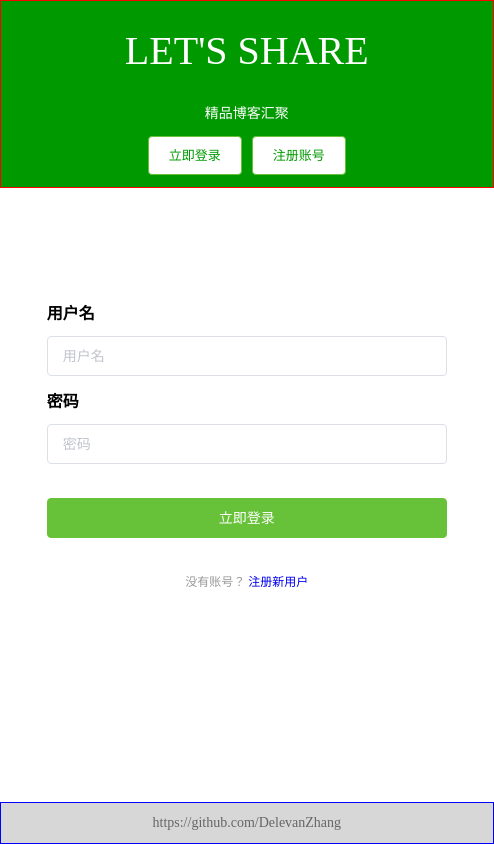
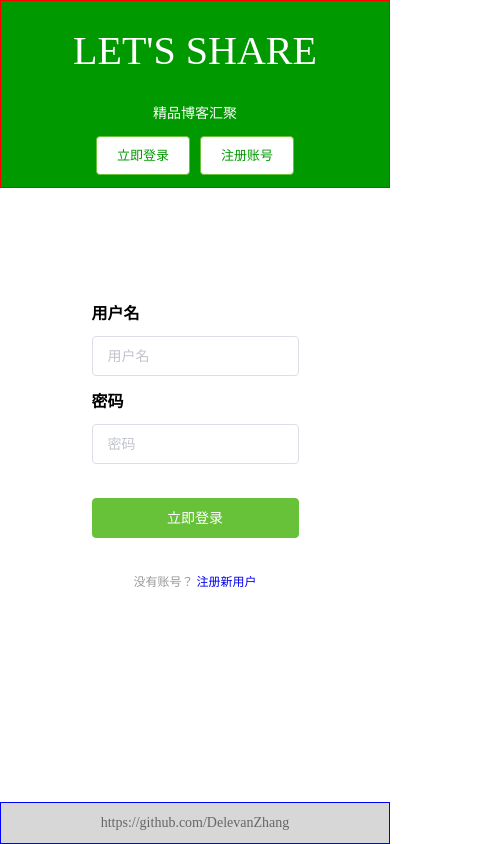
Before and after one commit to DelevanZhang/blog-client, a Vue app: page / in a window 390 px wide. Both pictures are taken after a click on the button "立即登录". Shown: the whole page, 494 px wide, since content can reach past the window. Built offline with nearby package versions, Linux system fonts and the light colour scheme; no server answers; the HTML template or start-up script is replaced by a standard one.

Commit message:
手机小适配下

```diff
--- a/src/views/Login/template.scss
+++ b/src/views/Login/template.scss
@@ -20,3 +20,28 @@
        a{text-decoration: none;}
     }
 }
+
+@media (max-width:812px){
+    .login {
+        padding: 0;
+        padding-top:100px;
+        width:207px;
+        height:100%;
+        margin:0 auto;
+        display:flex;
+        flex-direction: column;
+        h4{
+            margin:12px 0;
+        }
+        .el-button{
+           margin-top:34px;
+        }
+        p {
+            font-size: 12px;
+            margin:34px auto 0;
+
+            color: $textLighterColor;
+           a{text-decoration: none;}
+        }
+    }
+}
--- a/src/views/Register/template.scss
+++ b/src/views/Register/template.scss
@@ -20,3 +20,27 @@
        a{text-decoration: none;}
     }
 }
+@media (max-width:812px){
+    .register {
+        padding: 0;
+        padding-top:100px;
+        width:207px;
+        height:100%;
+        margin:0 auto;
+        display:flex;
+        flex-direction: column;
+        h4{
+            margin:12px 0;
+        }
+        .el-button{
+           margin-top:34px;
+        }
+        p {
+            font-size: 12px;
+            margin:34px auto 0;
+
+            color: $textLighterColor;
+           a{text-decoration: none;}
+        }
+    }
+}
```
